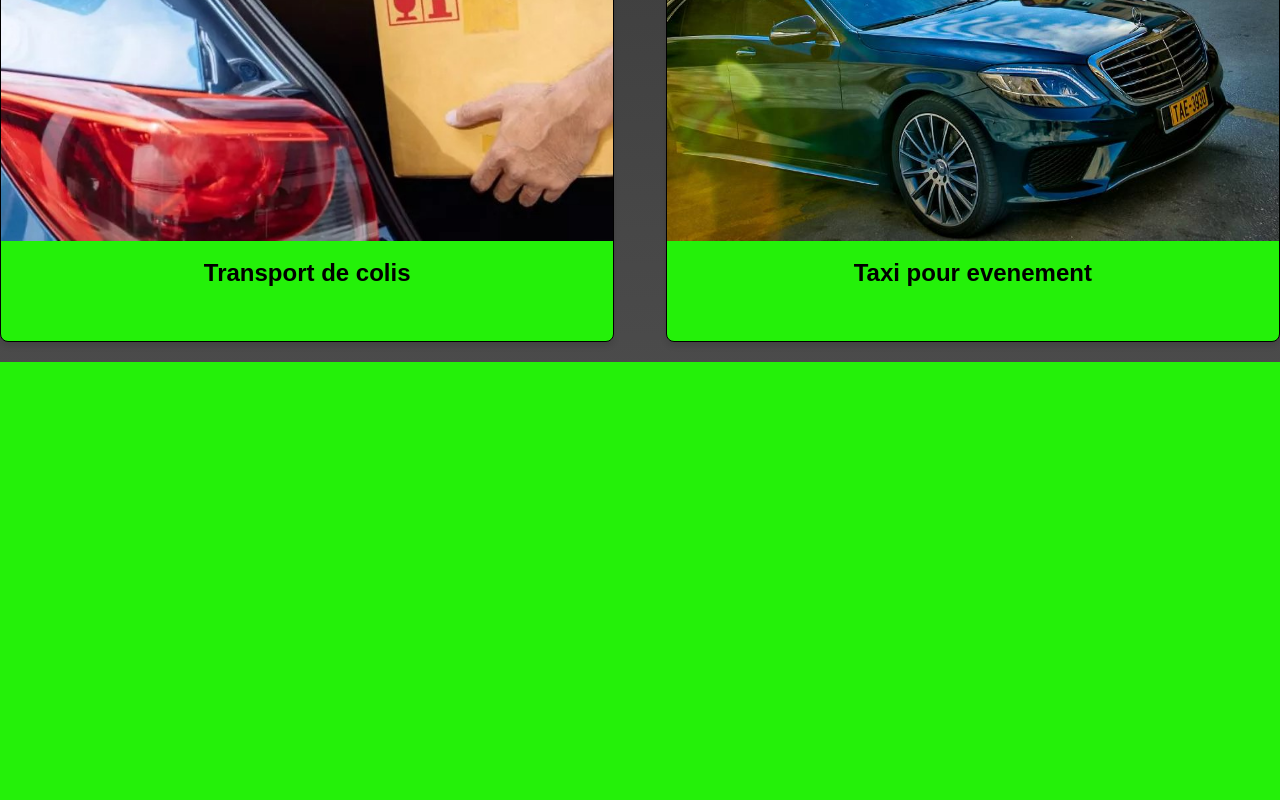
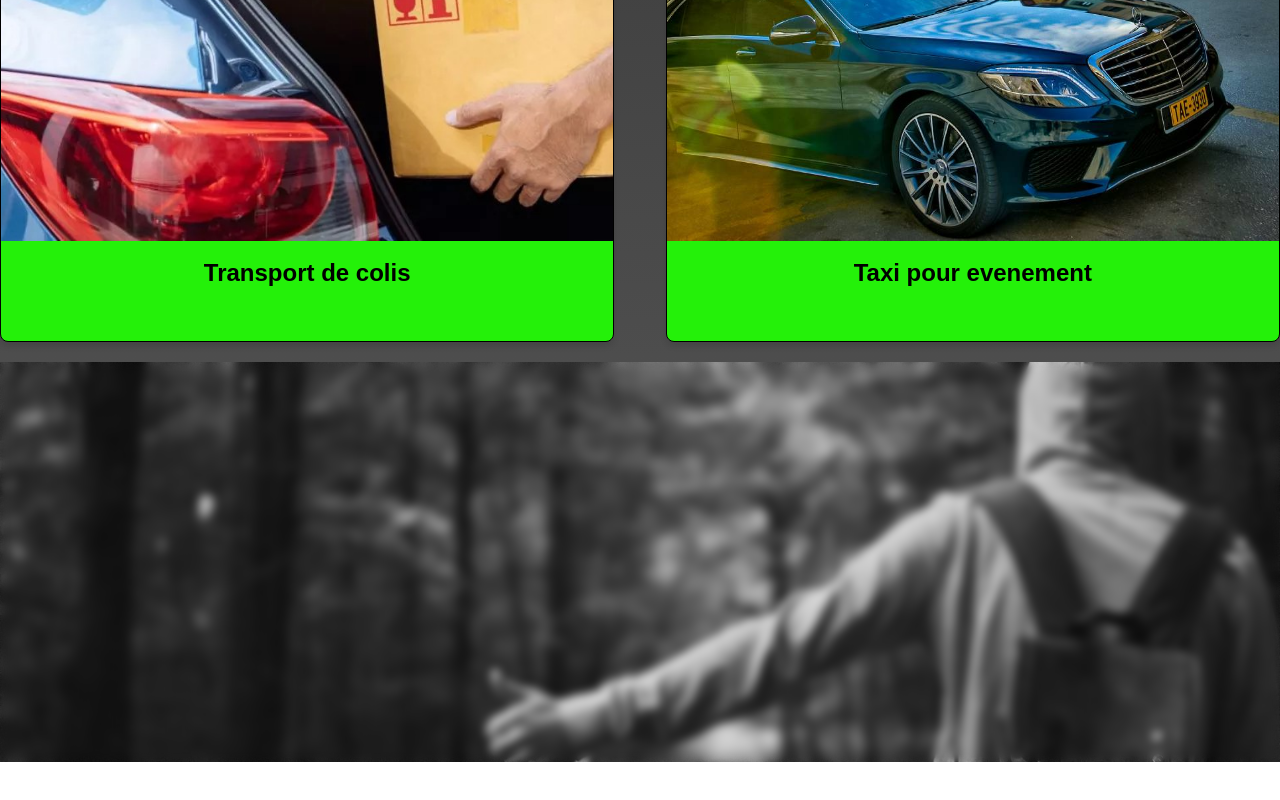
Before and after one commit to ibaky/e-taxilife, a Next.js app: page / in a window 1280 px wide. Shown: the part 2256-3056 px from the top of the page. After the commit the page ends 3018 px from the top, so only its background shows below. Built offline with nearby package versions, Linux system fonts and the light colour scheme; what kitchn would draw is missing.

Commit message:
rajot de la nouvelle section garantie

```diff
--- a/src/components/Garantie.module.css
+++ b/src/components/Garantie.module.css
@@ -1,12 +1,13 @@
 /* src/components/Garentie.module.css */
-.garentie {
+.garantie {
     margin-top: 0; /* Assurez-vous qu'il n'y a pas de marge supérieure */
     padding-top: 0;
+    height: 200px;
   }
-.garentieSection {
+.garantieSection {
     background-color:gray ;
     width: 100%; /* Prend toute la largeur */
-    height: 500px; /* Hauteur de la section */
+    height: 200px; /* Hauteur de la section */
     display: flex;
     justify-content: center; /* Centrer le container */
     align-items: center; /* Centrer le container verticalement */
@@ -15,5 +16,23 @@
   .container {
     width: 100%; /* Largeur du container, peut être ajustée */
     height: 100%; /* Hauteur du container égale à la section */
-    background-color: #24f109; /* Fond vert pour le container */
+    background-color: #f8f5f5; /* Fond vert pour le container */
   }
+  .garantieContainer {
+    position: relative;
+    height: 400px; /* Hauteur de la section */
+    width: 100%; /* Largeur de la section (prendra toute la largeur disponible) */
+    overflow: hidden; /* Cache tout dépassement d'image */
+    background: url('/image/stop.jpg') no-repeat center center;
+    background-size: cover; /* L'image de fond occupe toute la section */
+  }
+
+  .garentieImage {
+    position: absolute; /* Positionner l'image à l'intérieur de la section */
+    top: 0;
+    left: 0;
+    width: 100%; /* L'image occupe toute la largeur du conteneur */
+    height: 100%; /* L'image occupe toute la hauteur du conteneur */
+    object-fit: cover; /* Remplir l'espace tout en gardant les proportions */
+    filter: grayscale(100%) blur(5px); /* Applique un filtre gris et flou à l'image */
+  }
--- a/src/components/Garantie.tsx
+++ b/src/components/Garantie.tsx
@@ -1,11 +1,12 @@
 // src/components/Garentie.tsx
 import React from 'react';
-import styles from './Garantie.module.css'; // Import des styles CSS Modules
+import styles from './Garantie.module.css';  // Importation du fichier CSS
 
 const Garantie: React.FC = () => {
   return (
-    <section className={styles.garentieSection}>
-      <div className={styles.container}></div>
+    <section className={styles.garantieContainer}>
+      {/* Ajouter une image à l'intérieur du conteneur */}
+      <img src="/image/stop.jpg" alt="Image Description" className={styles.garentieImage} />
     </section>
   );
 };
```
Also changed, not shown: public/image/stop.jpg (added).
